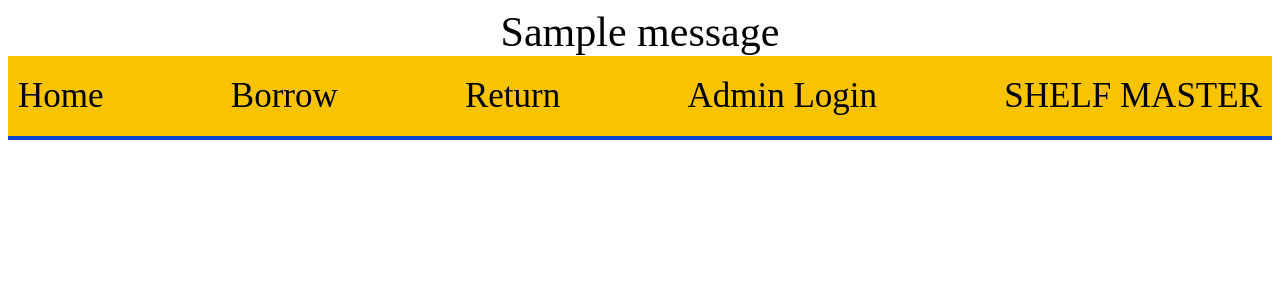
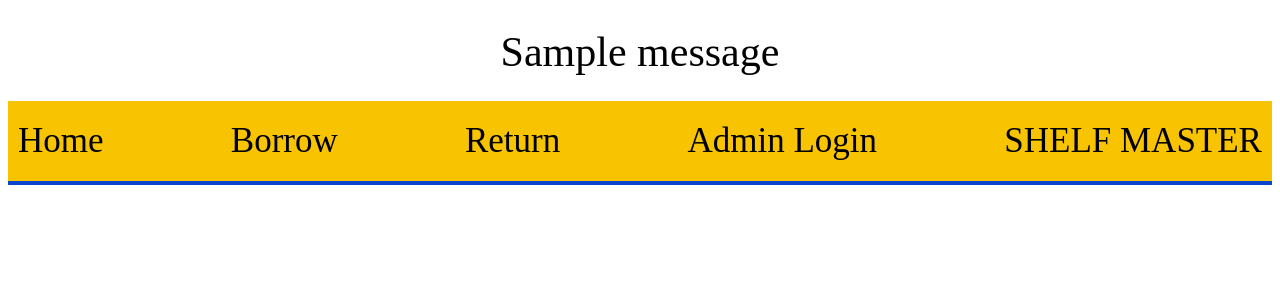
Before and after one commit to Whitespace404/ShelfMaster, a Flask app: page / in a window 1280 px wide. Shown: the top 300 px of the page. Run offline with Flask 3, Linux system fonts and the light colour scheme; one stand-in notice (Sample message) is shown.

Commit message:
style flash messages

```diff
--- a/shelfmaster.py
+++ b/shelfmaster.py
@@ -16,10 +16,10 @@ app = Flask(__name__)
 app.config["SECRET_KEY"] = "28679ae72d9d4c7b0e93b1db218426a6"
 app.config["SQLALCHEMY_DATABASE_URI"] = "sqlite:///main.db"
 
-
 db = SQLAlchemy(app)
 login_manager = LoginManager()
 login_manager.init_app(app)
+login_manager.login_view = "admin_login"
 
 
 class User(db.Model, UserMixin):
@@ -90,6 +90,7 @@ def return_():
 
 
 @app.route("/add_user/<u>")
+@login_required
 def add_user(u=None):
     user = User(username=u, password="test")
     db.session.add(user)
@@ -101,6 +102,7 @@ def add_user(u=None):
 
 
 @app.route("/view_user/<u>")
+@login_required
 def view_user(u=None):
     u = User.query.filter_by(username=u).first()
 
@@ -108,6 +110,7 @@ def view_user(u=None):
 
 
 @app.route("/view_book/<id>")
+@login_required
 def view_book(id=None):
     b = Book.query.filter_by(book_id=id).first()
     usn = User.query.filter_by(id=b.user_id).first()
@@ -149,6 +152,7 @@ def admin_login():
 
 
 @app.route("/logout")
+@login_required
 def logout():
     logout_user()
     flash("Logged out")
--- a/static/styles/main.css
+++ b/static/styles/main.css
@@ -157,3 +157,17 @@ td {
     border: 3px solid silver;
     padding: 20px;
 }
+
+.flash-message {
+    margin-bottom: 5px;
+    margin-top: 0;
+    padding: 20px;
+}
+
+.message {
+    background: rgb(84, 157, 222);
+}
+
+.alert {
+    background: red;
+}
--- a/templates/base.html
+++ b/templates/base.html
@@ -15,7 +15,7 @@
     {% with messages = get_flashed_messages(with_categories=true) %}
         {% if messages %}
             {% for category, message in messages %}
-                <span class="{{ category }}">{{ message }}</span>
+                <div class="flash-message {{ category }}">{{ message }}</div>
             {% endfor %}
         {% endif %}
     {% endwith %}
--- a/templates/home.html
+++ b/templates/home.html
@@ -6,6 +6,8 @@
 {% if current_user.is_authenticated %}
 <h3>Admin Tools</h3>
 <a href="{{ url_for('view_books')}}" class="footer-link">View all books</a>
+{% else %}
+
 {% endif %}
 
 {% endblock %}
```
Also changed, not shown: static/lib.jpg (added).
